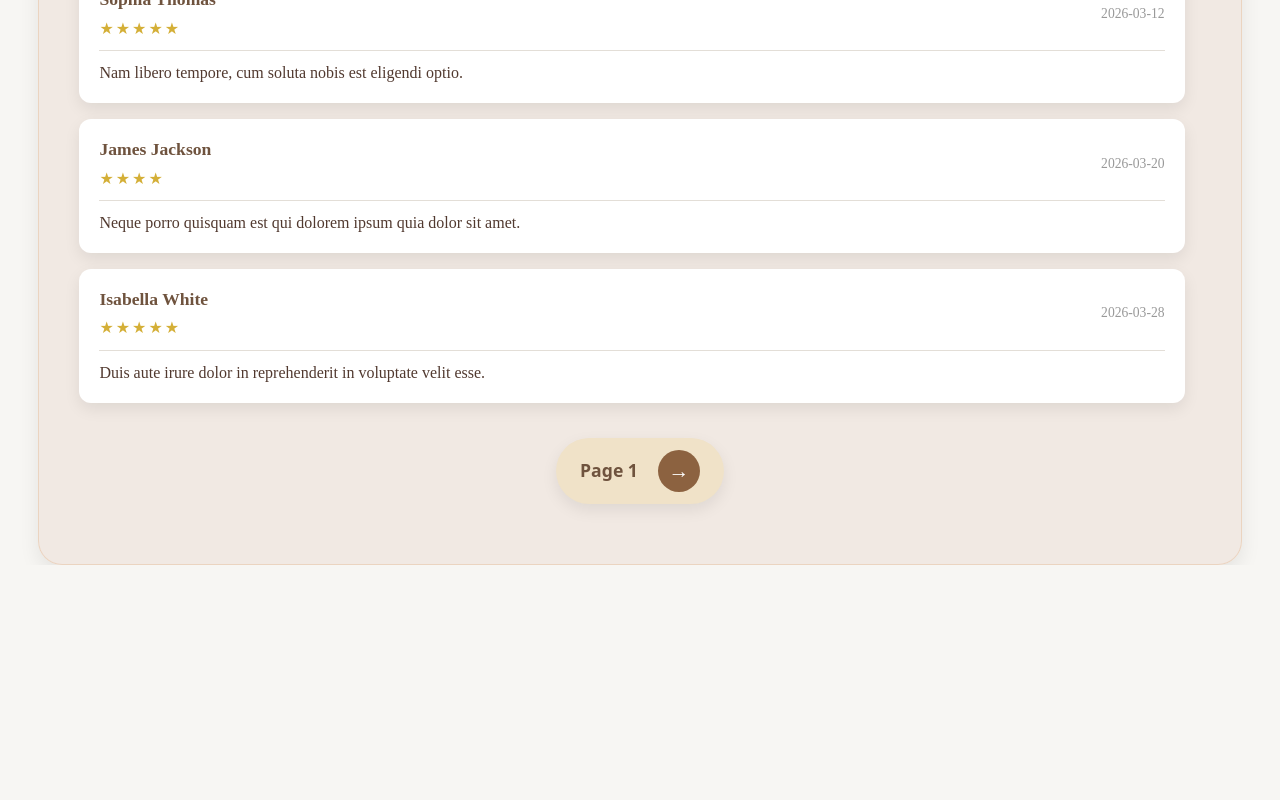
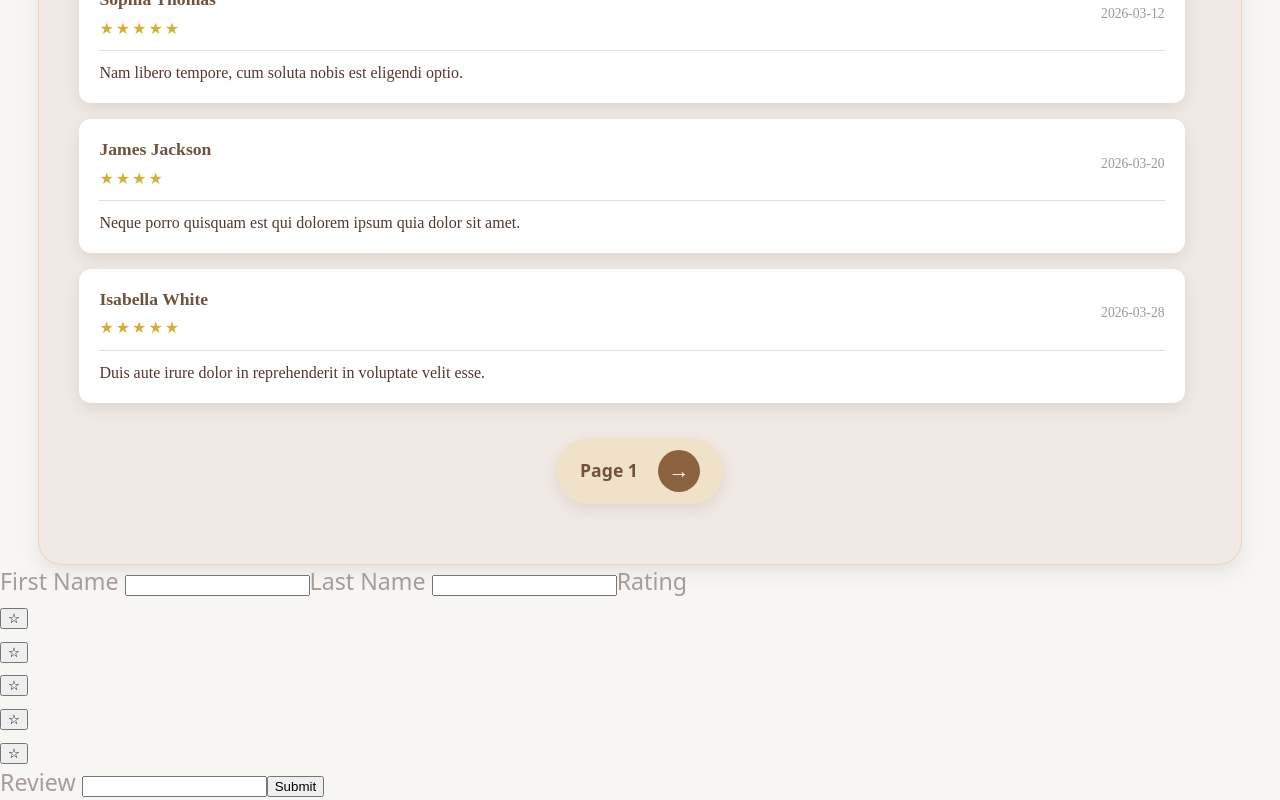
Before and after one commit to Treyman33/ava-website, a React (Vite) app: page /testimonials in a window 1280 px wide. Shown: the part 1759-2559 px from the top of the page. Before the commit the page ends 2324 px from the top, so only its background shows below. Built offline with nearby package versions, Linux system fonts and the light colour scheme.

Commit message:
Testimonial Form 1.0 (No CSS)

```diff
--- a/src/pages/Testimonials.jsx
+++ b/src/pages/Testimonials.jsx
@@ -2,6 +2,7 @@ import Navbar3 from '../components/Navbar3.jsx'
 import aw4 from '../assets/aw4.jpg'
 import testimonials from '../data/testimonials.js'
 import { useState, useEffect, useRef } from 'react'
+import { Form } from 'react-router-dom';
 
 
 function Testimonials() {
@@ -11,6 +12,10 @@ function Testimonials() {
     const [dropDown2, setDropDown2] = useState(false);
     const [sortTerm, setSortTerm] = useState('');
     const [page, setPage] = useState(0);
+    const [firstName, setFirstName] = useState('');
+    const [lastName, setLastName] = useState('');
+    const [rating, setRating] = useState(0);
+    const [review, setReview] = useState('');
     const dropdownRef = useRef(null);
     const dropdownRef2 = useRef(null);
 
@@ -159,7 +164,37 @@ function Testimonials() {
             </div>
         );
     }
-
+    function ratingMenu() {
+        const numbers = [1, 2, 3, 4, 5];
+        return (
+            <div className="ratingContainer">
+                {numbers.map((n) => (
+                    <div className="ratingStars" key={n}>
+                        <button
+                            onClick={() => setRating(n)}
+                            type="button"
+                        >
+                            {rating >= n ? "★" : "☆"}
+                        </button>
+                    </div>
+                ))}
+                {rating !== 0 && (
+                    <div className="ratingClear">
+                        <button
+                            onClick={() => setRating(0)}
+                            type="button"
+                        >
+                            x
+                        </button>
+                    </div>
+                )}
+            </div>
+        );
+    }
+    function handleSubmit(){
+        const userReview = {firstName,lastName,rating,review};
+        console.log(userReview);
+    }
     return (
 
         <>
@@ -241,6 +276,13 @@ function Testimonials() {
                 {sortedTestimonials.length > 0 && pagination()}
             </div>
         </section>
+        <form onSubmit={handleSubmit}>
+            <label>First Name <input type='text' value={firstName} onChange={e => {setFirstName(e.target.value) }}/></label>
+            <label>Last Name <input type='text' value={lastName} onChange={e => {setLastName(e.target.value) }}/></label>
+            <label>Rating{ratingMenu()}</label>
+            <label>Review <input type='textarea' value={review} onChange={e => {setReview(e.target.value) }}/></label>
+            <button type='submit'>Submit</button>
+        </form>
         </>
     );
 }
```
